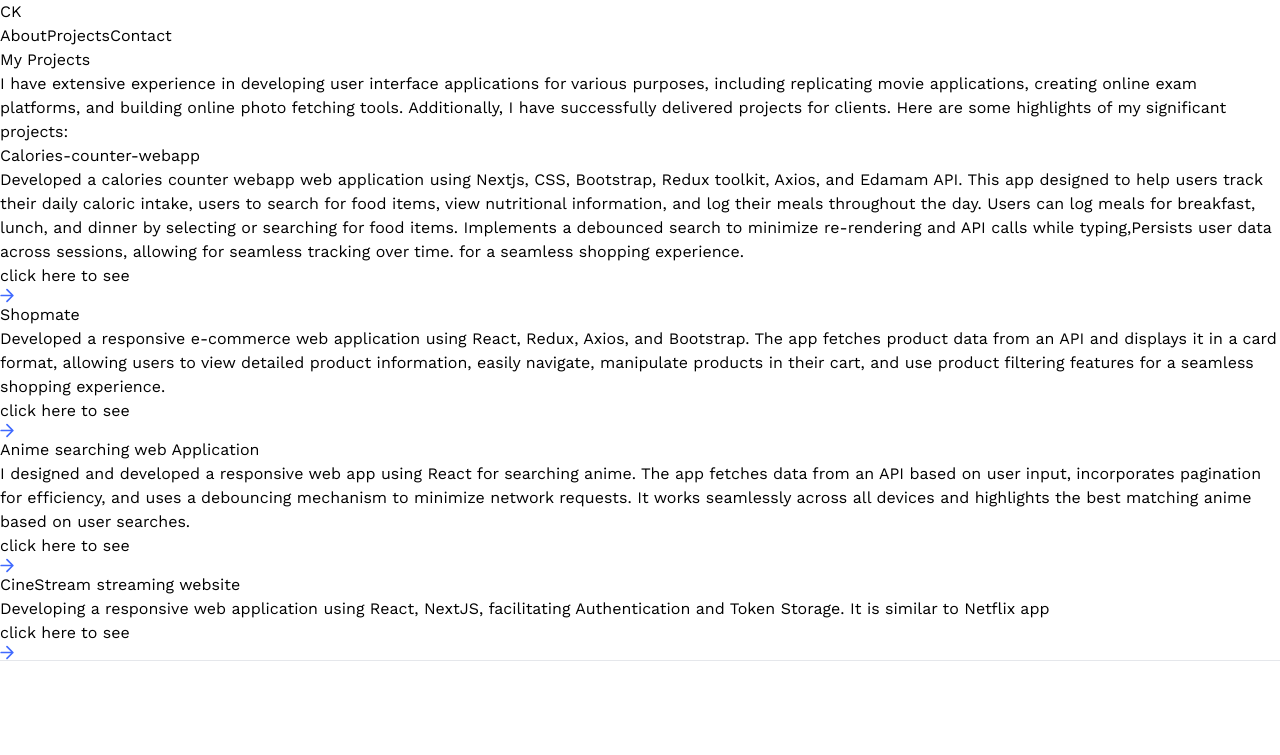
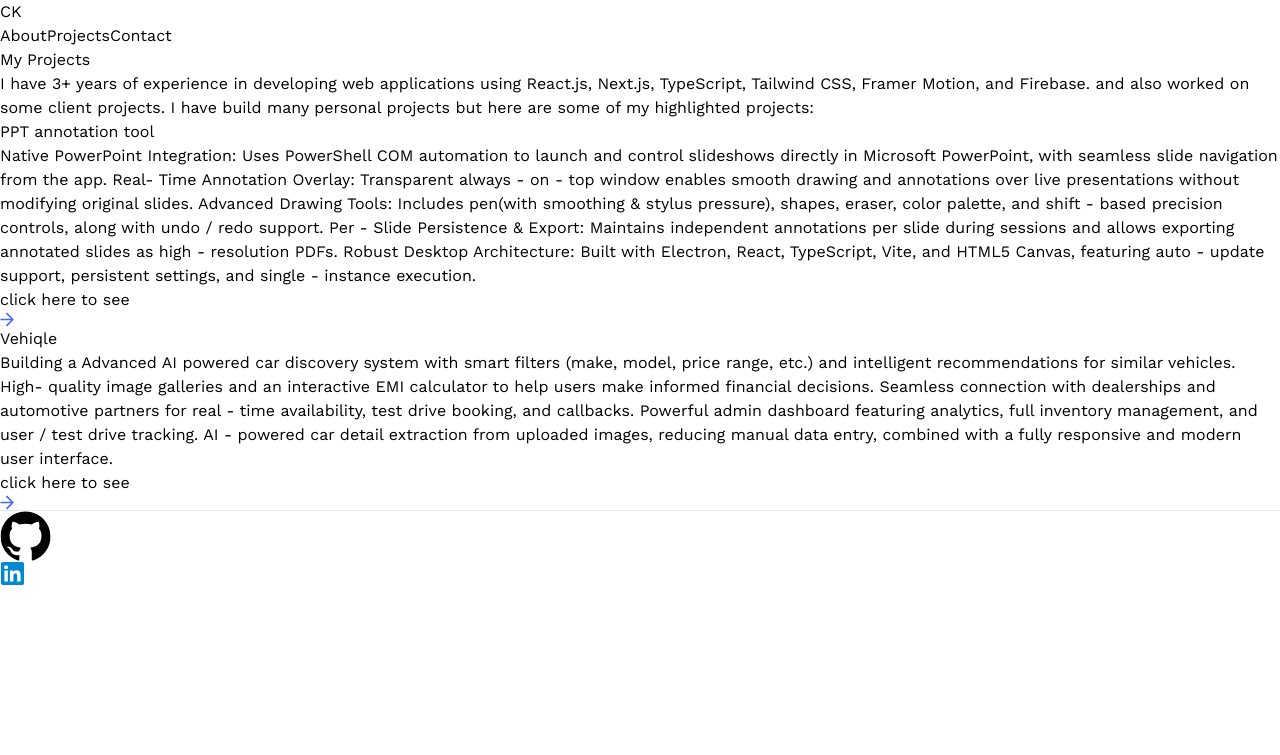
Before and after one commit to chandan0405/3D_PortFolio, a React (Vite) app: page /projects in a window 1280 px wide. Shown: the top 755 px of the page. Built offline with nearby package versions, Linux system fonts and the light colour scheme.

Commit message:
added the latest project, about section and experience section

```diff
--- a/src/App.jsx
+++ b/src/App.jsx
@@ -1,6 +1,7 @@
 import React, { Suspense, lazy } from "react";
 import { Route, BrowserRouter as Router, Routes } from "react-router-dom";
 import Navbar from "./components/Navbar";
+import Footer from "./components/Footer";
 import { ToastContainer } from "react-toastify";
 
 const Home = lazy(() => import("./pages/Home"));
@@ -30,6 +31,7 @@
             <Route path="/contact" element={<Contact />} />
           </Routes>
         </Suspense>
+        <Footer />
       </Router>
       <ToastContainer />
     </main>
--- a/src/assets/icons/index.js
+++ b/src/assets/icons/index.js
@@ -30,6 +30,7 @@
 import movie from './movieicon.svg'
 import zustand from "./zustand.svg";
 import jest from "./Jest.svg";
+import annotate from "./annotate.png";
 
 export {
   css,
@@ -64,4 +65,5 @@
   soundoff,
   search,
   movie,
+  annotate,
 };
--- /dev/null
+++ b/src/components/Footer.jsx
@@ -0,0 +1,81 @@
+import React from "react";
+import { github, linkedin } from "../assets/icons";
+import Resume from "../assets/resume/chandan_kumar_A04.pdf";
+
+const socialLinks = [
+  {
+    name: "GitHub",
+    href: "https://github.com/chandan0405",
+    icon: (
+      <img
+        src={github}
+        alt="GitHub"
+        className="w-5 h-5 object-contain"
+      />
+    ),
+  },
+  {
+    name: "LinkedIn",
+    href: "https://www.linkedin.com/in/chandan04051999",
+    icon: (
+      <img
+        src={linkedin}
+        alt="LinkedIn"
+        className="w-5 h-5 object-contain"
+      />
+    ),
+  },
+  {
+    name: "LeetCode",
+    href: "https://leetcode.com/",
+    icon: (
+      <svg viewBox="0 0 24 24" aria-hidden="true" className="w-5 h-5 fill-current">
+        <path d="M13.48 3.567a1.2 1.2 0 0 1 1.695 0l4.258 4.259a1.2 1.2 0 1 1-1.697 1.697l-3.41-3.41-8.06 8.06a1.2 1.2 0 0 0 0 1.697l3.38 3.38a1.2 1.2 0 1 1-1.697 1.697l-3.38-3.38a3.6 3.6 0 0 1 0-5.09l8.909-8.91z" />
+        <path d="M8.7 11.6h10.1a1.2 1.2 0 1 1 0 2.4H8.7a1.2 1.2 0 1 1 0-2.4z" />
+      </svg>
+    ),
+  },
+  {
+    name: "Instagram",
+    href: "https://instagram.com/",
+    icon: (
+      <svg viewBox="0 0 24 24" aria-hidden="true" className="w-5 h-5 fill-current">
+        <path d="M7.8 2h8.4A5.8 5.8 0 0 1 22 7.8v8.4a5.8 5.8 0 0 1-5.8 5.8H7.8A5.8 5.8 0 0 1 2 16.2V7.8A5.8 5.8 0 0 1 7.8 2zm0 2.2A3.6 3.6 0 0 0 4.2 7.8v8.4a3.6 3.6 0 0 0 3.6 3.6h8.4a3.6 3.6 0 0 0 3.6-3.6V7.8a3.6 3.6 0 0 0-3.6-3.6H7.8z" />
+        <path d="M12 7a5 5 0 1 1 0 10 5 5 0 0 1 0-10zm0 2.2a2.8 2.8 0 1 0 0 5.6 2.8 2.8 0 0 0 0-5.6zM17.6 6.4a1.2 1.2 0 1 1 0 2.4 1.2 1.2 0 0 1 0-2.4z" />
+      </svg>
+    ),
+  },
+];
+
+const Footer = () => {
+  return (
+    <footer className=" p-4 border-t border-slate-200 mt-8">
+      <div className="flex flex-col sm:flex-row items-center justify-between gap-5">
+        <div className="flex items-center gap-3">
+          {socialLinks.map((link) => (
+            <a
+              key={link.name}
+              href={link.href}
+              target="_blank"
+              rel="noopener noreferrer"
+              aria-label={link.name}
+              className="w-10 h-10 rounded-full border border-slate-200 bg-white text-slate-700 hover:text-blue-600 hover:border-blue-500 transition-all duration-200 flex items-center justify-center"
+            >
+              {link.icon}
+            </a>
+          ))}
+        </div>
+
+        <a
+          href={Resume}
+          download
+          className="inline-flex items-center gap-2 px-5 py-2.5 rounded-full text-white font-semibold bg-gradient-to-r from-blue-600 to-cyan-500 hover:from-blue-700 hover:to-cyan-600 shadow-lg shadow-blue-500/25 transition-all duration-200"
+        >
+          Download Resume
+        </a>
+      </div>
+    </footer>
+  );
+};
+
+export default Footer;
--- a/src/constants/index.js
+++ b/src/constants/index.js
@@ -18,7 +18,9 @@
   search,
   movie,
   zustand,
-  jest
+  jest,
+  car,
+  annotate
 } from "../assets/icons";
 
 export const skills = [
@@ -162,46 +164,31 @@
 
 export const projects = [
   {
-    iconUrl: movie,
+    iconUrl: annotate,
     theme: "btn-back-black",
-    name: "Calories-counter-webapp",
-    description: "Developed a calories counter webapp web application using Nextjs, CSS, Bootstrap, Redux toolkit, Axios, and Edamam API.\
-    This app designed to help users track their daily caloric intake, users to search for food items, view nutritional information,\
-    and log their meals throughout the day. Users can log meals for breakfast, lunch, and dinner by selecting or searching for food items.\
-    Implements a debounced search to minimize re-rendering and API calls while typing,Persists user data across sessions, allowing for seamless tracking over time.\
-    for a seamless shopping experience.",
-    link: "https://github.com/chandan0405/calories_counter_using_Nextjs",
+    name: "PPT annotation tool",
+    description: "Native PowerPoint Integration: Uses PowerShell COM automation to launch and control slideshows directly in Microsoft PowerPoint, with seamless slide navigation from the app.\
+    Real- Time Annotation Overlay: Transparent always - on - top window enables smooth drawing and annotations over live presentations without modifying original slides.\
+    Advanced Drawing Tools: Includes pen(with smoothing & stylus pressure), shapes, eraser, color palette, and shift - based precision controls, along with undo / redo support.\
+    Per - Slide Persistence & Export: Maintains independent annotations per slide during sessions and allows exporting annotated slides as high - resolution PDFs.\
+    Robust Desktop Architecture: Built with Electron, React, TypeScript, Vite, and HTML5 Canvas, featuring auto - update support, persistent settings, and single - instance execution.\
+    ",
+    link: "https://github.com/avinav1702/PPT_Annotator",
 
   },
   {
-    iconUrl: movie,
+    iconUrl: car,
     theme: "btn-back-black",
-    name: "Shopmate",
-    description: "Developed a responsive e-commerce web application using React, Redux, Axios, and Bootstrap.\
-    The app fetches product data from an API and displays it in a card format, allowing users to view detailed \
-    product information, easily navigate, manipulate products in their cart, and use product filtering features for a seamless shopping experience.",
-    link: "https://github.com/chandan0405/shopmate_shopping_web_Application",
+    name: "Vehiqle",
+    description: "Building a Advanced AI powered car discovery system with smart filters (make, model, price range, etc.) and intelligent recommendations for similar vehicles.\
+    High- quality image galleries and an interactive EMI calculator to help users make informed financial decisions.\
+    Seamless connection with dealerships and automotive partners for real - time availability, test drive booking, and callbacks.\
+    Powerful admin dashboard featuring analytics, full inventory management, and user / test drive tracking.\
+    AI - powered car detail extraction from uploaded images, reducing manual data entry, combined with a fully responsive and modern user interface.\
+  ",
+    link: "https://github.com/chandan0405/vehiqle",
 
   },
-  {
-    iconUrl: search,
-    theme: "btn-back-blue",
-    name: "Anime searching web Application",
-    description:
-      "I designed and developed a responsive web app using React for searching anime.\
-       The app fetches data from an API based on user input, incorporates pagination for efficiency, \
-       and uses a debouncing mechanism to minimize network requests. It works seamlessly across all devices \
-       and highlights the best matching anime based on user searches."
-    ,
-    link: "https://github.com/chandan0405/anime-search-application",
-  },
-  {
-    iconUrl: movie,
-    theme: "btn-back-black",
-    name: "CineStream streaming website",
-    description:
-      "Developing a responsive web application using React, NextJS, facilitating Authentication and Token Storage. It is similar to Netflix app ",
-    link: "https://github.com/chandan0405/cinestream-web-application",
-  },
+
 
 ];
--- a/src/pages/About.jsx
+++ b/src/pages/About.jsx
@@ -40,7 +40,8 @@
         <h3 className="subhead-text">My work Experience </h3>
         <div className="mt-5 flex flex-col gap-3 text-slate-500">
           <p>
-            Software Engineer specializing in Frontend Development and UI Development, with experience in both startups and MNCs.
+            Full stack developer, experience in working on product base start-ups and MNC organization.
+            I have deep understanding of UI development and page optimization, and follow the best practices while developement.
           </p>
         </div>
         <div className="mt-12 flex">
--- a/src/pages/Projects.jsx
+++ b/src/pages/Projects.jsx
@@ -2,7 +2,6 @@
 import { projects } from "../constants";
 import { Link } from "react-router-dom";
 import { arrow } from "../assets/icons";
-import CTA from "../components/CTA";
 const Projects = () => {
   return (
     <section className="max-container">
@@ -12,11 +11,8 @@
       </h1>
       <div className="mt-5 flex flex-col gap-3 text-slate-500">
         <p>
-          I have extensive experience in developing user interface applications
-          for various purposes, including replicating movie applications,
-          creating online exam platforms, and building online photo fetching
-          tools. Additionally, I have successfully delivered projects for
-          clients. Here are some highlights of my significant projects:
+          I have 3+ years of experience in developing web applications using React.js, Next.js, TypeScript, Tailwind CSS, Framer Motion, and Firebase. and also worked on some client projects.
+          I have build many personal projects but here are some of my highlighted projects:
         </p>
       </div>
       <div className="flex flex-wrap my-20 gap-16">
```
Also changed, not shown: src/assets/icons/annotate.png (added), 1 other file (tests, documents, lock files or other folders).
